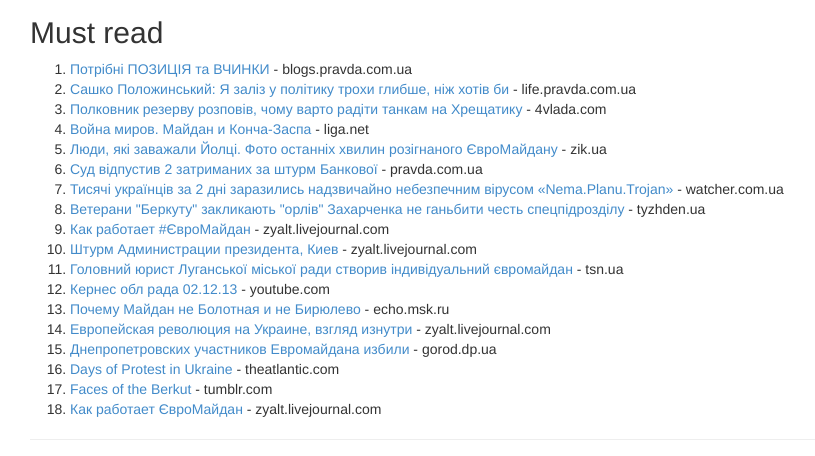
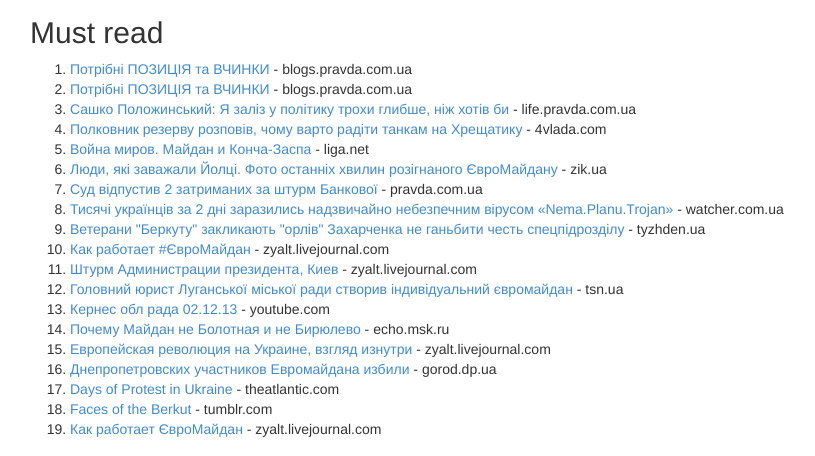
Before and after one commit to aleksey-tk/maidan, a Jekyll site: the page built from articles.html, in a window 1280 px wide, cut to the strip 304-760 px from the top of the page. Shown: the whole strip, without its empty margins (40-855 px from the left). Built offline with Jekyll 4.4.1, drawn with Linux system fonts in a browser that asks for light colours.

Commit message:
Updated articles.yml

```diff
--- a/_data/articles.yml
+++ b/_data/articles.yml
@@ -1,3 +1,7 @@
+
+- url: http://gazeta.ua/articles/life/_sumski-studenti-na-zasidanni-miskradi-vpali-na-pidlogu-z-krikami-berkut/530076
+  title: "Потрібні ПОЗИЦІЯ та ВЧИНКИ"
+  domain: blogs.pravda.com.ua
 - url: http://blogs.pravda.com.ua/authors/ogrysko/52a098ccc52c7/
   title: "Потрібні ПОЗИЦІЯ та ВЧИНКИ"
   domain: blogs.pravda.com.ua
```
